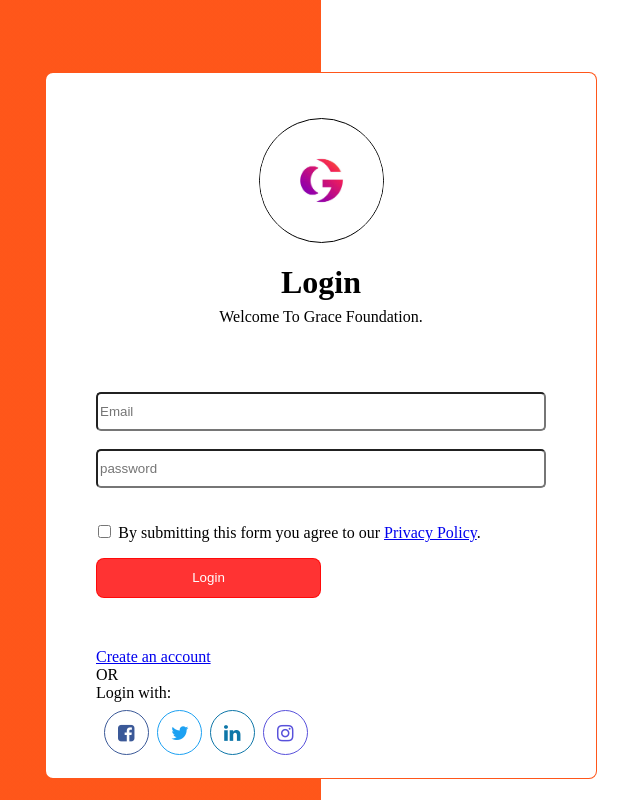
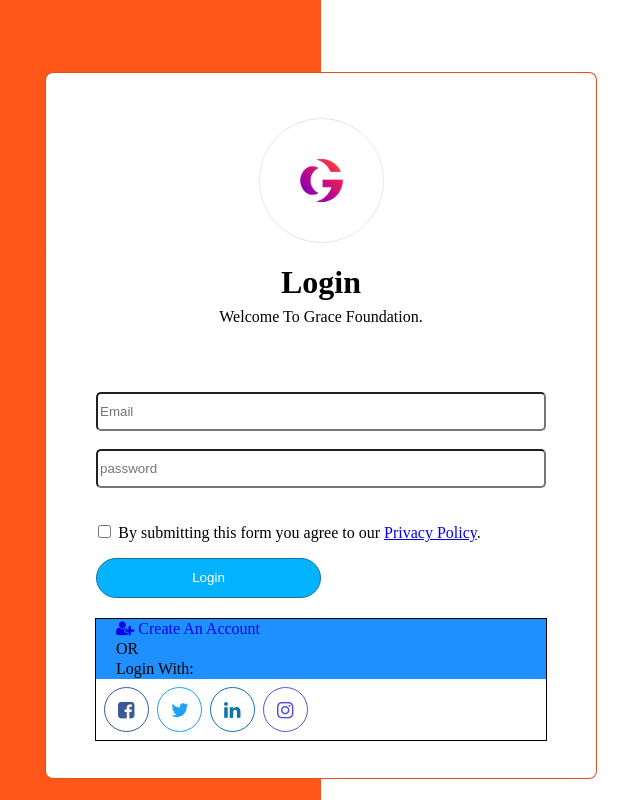
Before and after one commit to Williamclubaini/HTML-CSS-Free-Form-Template, a plain HTML site: page index.html in a window 1280 px wide. Shown: the whole page, without its empty margins (319-959 px from the left). Drawn offline with Linux system fonts and the light colour scheme.

Commit message:
added button color

```diff
--- a/assets/css/main.css
+++ b/assets/css/main.css
@@ -16,7 +16,7 @@ body {
     position: relative;
     top: 9%;
     max-width: 550px;
-    border: 1px solid #ff4a09ed;
+    border: 1px solid #dd450fed;
     margin-left: auto;
     margin-right: auto;
     height: 705px;
@@ -31,7 +31,7 @@ body {
     border-radius: 50%;
     height: 123px;
     max-width: 123px;
-    border: 1px solid #000;
+    border: 1px solid #e1e6e9;
 }
 .form-section header .logo > div img{
     border-radius: 50%;
@@ -65,20 +65,33 @@ body {
 .form-section form button {
     height: 40px;
     width: 50%;
-    border-radius: 8px;
-    background-color: #ff0000cc;
+    border-radius: 20px;
+    background-color: #03b3ff;
     color: #fff;
-    border: 1px solid #ff0000cc;
+    border: 1px solid #18749d;
     cursor: pointer;
     transition: 1s;
 }
 .form-section form button:hover{
-    background-color: #ff000066;
+    background-color: #03b3ffb3;
+    border-radius: 4px;
 }
 .form-section .container-sm-box {
     max-width: 450px;
     margin-left: auto;
     margin-right: auto;
+    margin-top: -30px;
+    border: 1px solid black;
+}
+.form-section .options {
+    background-color: dodgerblue;
+    padding-left: 20px;
+    padding-right: auto;
+    line-height: 20px;
+    font-size: medium;
+}
+.form-section .options a {
+    text-decoration: none;
 }
 /* options */
 .social-media{
--- a/index.html
+++ b/index.html
@@ -43,10 +43,14 @@
             <button type="submit" name="login">Login</button>
           </div>
         </form>
-        <div class="container-sm-box options">
-          <a href="javascript:void(0)">Create an account</a>
-          <span> <br />OR </span>
-          <span> <br />Login with: </span>
+        <div class="container-sm-box option">
+          <div class="options">
+            <a href="javascript:void(0)"
+              ><i class="fa fa-user-plus"></i> Create An Account</a
+            >
+            <span> <br />OR </span>
+            <span> <br />Login With: </span>
+          </div>
 
           <div class="social-media">
             <div class="facebook"><i class="fa fa-facebook-square"></i></div>
```
